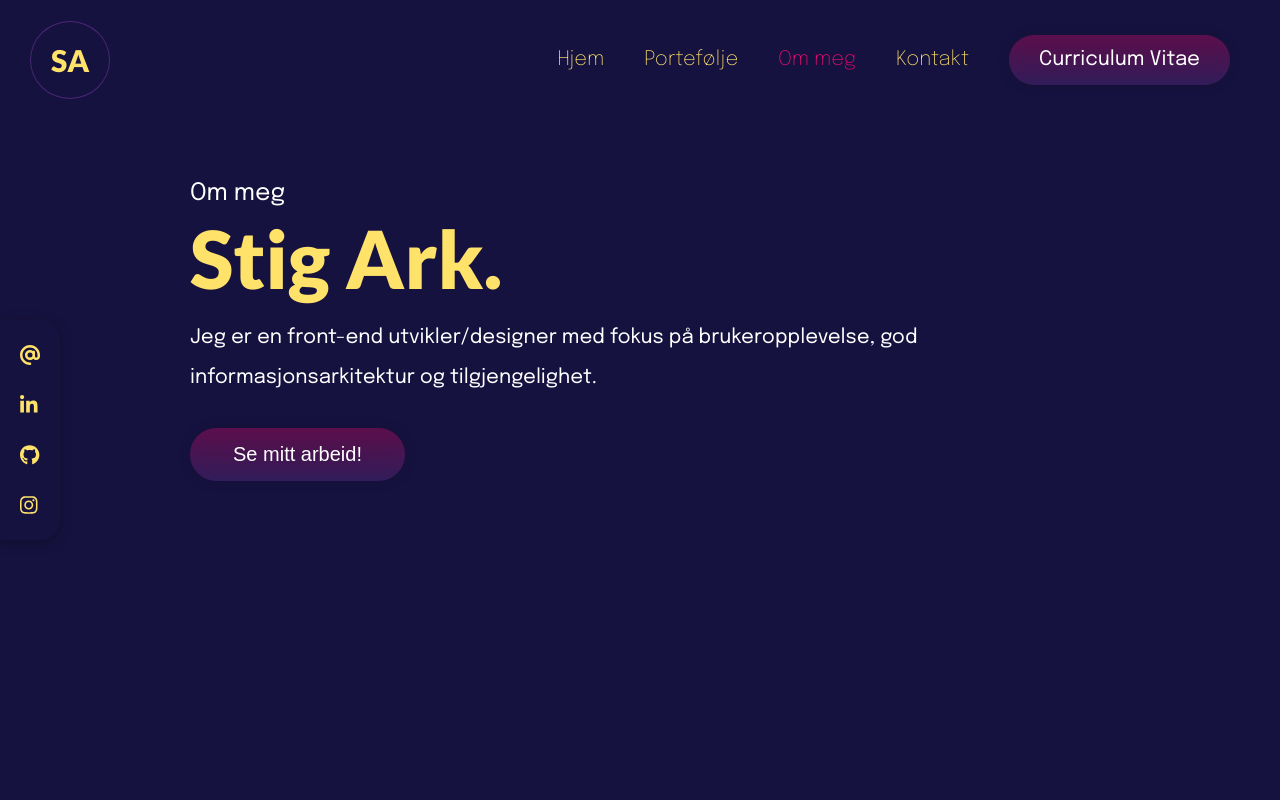
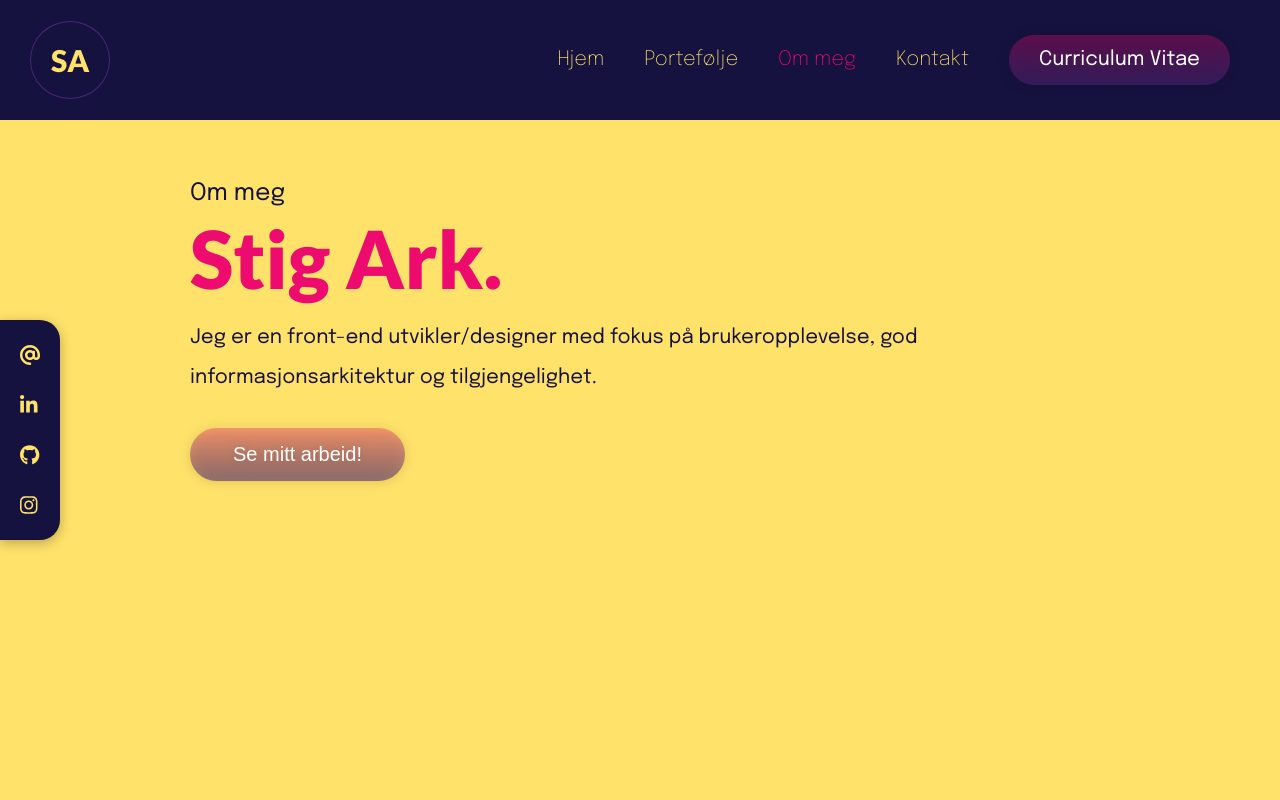
Before and after one commit to arkstig/stigark2, a React (Create React App) app in the folder base_custom/: page /ommeg in a window 1280 px wide. Shown: the top 800 px of the page. Built offline with nearby package versions, Linux system fonts and the light colour scheme.

Commit message:
Light mode
Startet

```diff
--- a/base_custom/src/App.js
+++ b/base_custom/src/App.js
@@ -1,3 +1,4 @@
+import { createContext, useState } from 'react'
 import { Route, Routes } from 'react-router-dom'
 import Aside from './components/Aside'
 import Footer from './components/Footer'
@@ -10,11 +11,18 @@ import Home from './pages/Home'
 import Ommeg from './pages/Ommeg'
 import Portfolio from './pages/Portfolio'
 
+export const ThemeContext = createContext(null)
 export default function App() {
   // Write JavaScript, use Hooks, add state and more
+  const [theme, setTheme] = useState('light')
+
+  const toggleTheme = () => {
+    setTheme((curr) => (curr === 'light' ? 'dark' : 'light'))
+  }
 
   return (
-    <>
+    <ThemeContext.Provider value={{ theme, toggleTheme }}>
+      <div id={theme}>
         <Navigation />
         <ScrollToTop />
         <Routes>
@@ -30,6 +38,7 @@ export default function App() {
         </Routes>
         <Aside />
         <Footer />
-    </>
+      </div>
+    </ThemeContext.Provider>
   )
 }
--- a/base_custom/src/styles/scss/main.scss
+++ b/base_custom/src/styles/scss/main.scss
@@ -13,6 +13,13 @@ body {
   color: white;
   width: 100%;
   height: 100%;
+}
+
+
+#light {
+  background-color: #FFE26A;
+  color: #16123F;
+
 }
 a {
   all: unset;
@@ -34,6 +41,10 @@ h1 {
   margin-top: -10px;
   color: #ffe26a;
   margin-bottom: 10px;
+}
+
+#light h1 {
+  color: #ed0b70;
 }
 h2 {
   line-height: 1;
@@ -344,8 +355,8 @@ span.under2 {
 }
 .circle {
   background-color: white;
-  height: 5px;
-  width: 5px;
+  height: 3px;
+  width: 3px;
   border-radius: 5px;
   margin-bottom: 3px;
   margin-right: 5px;
```
Lines whose indentation alone changed are shown as unchanged.
